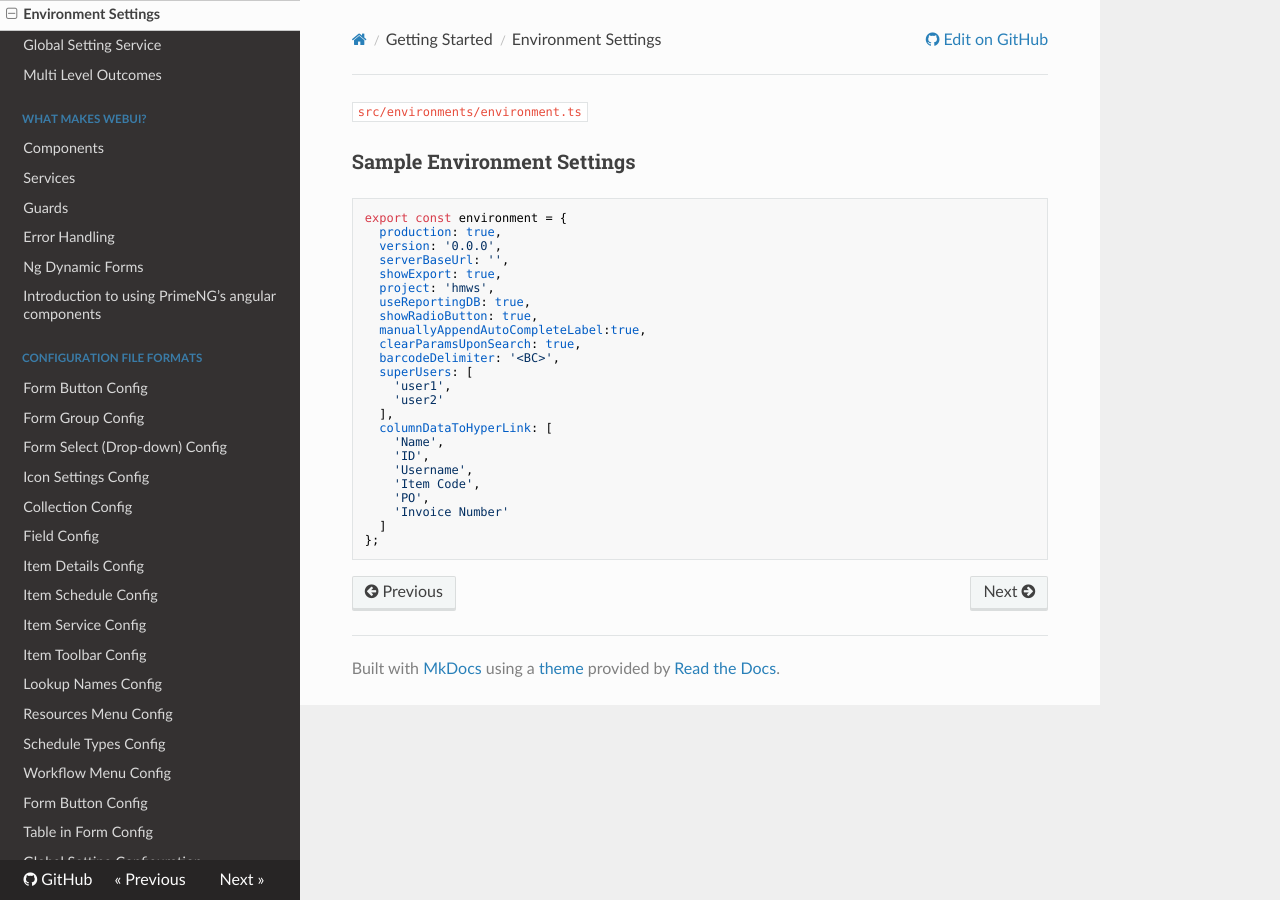
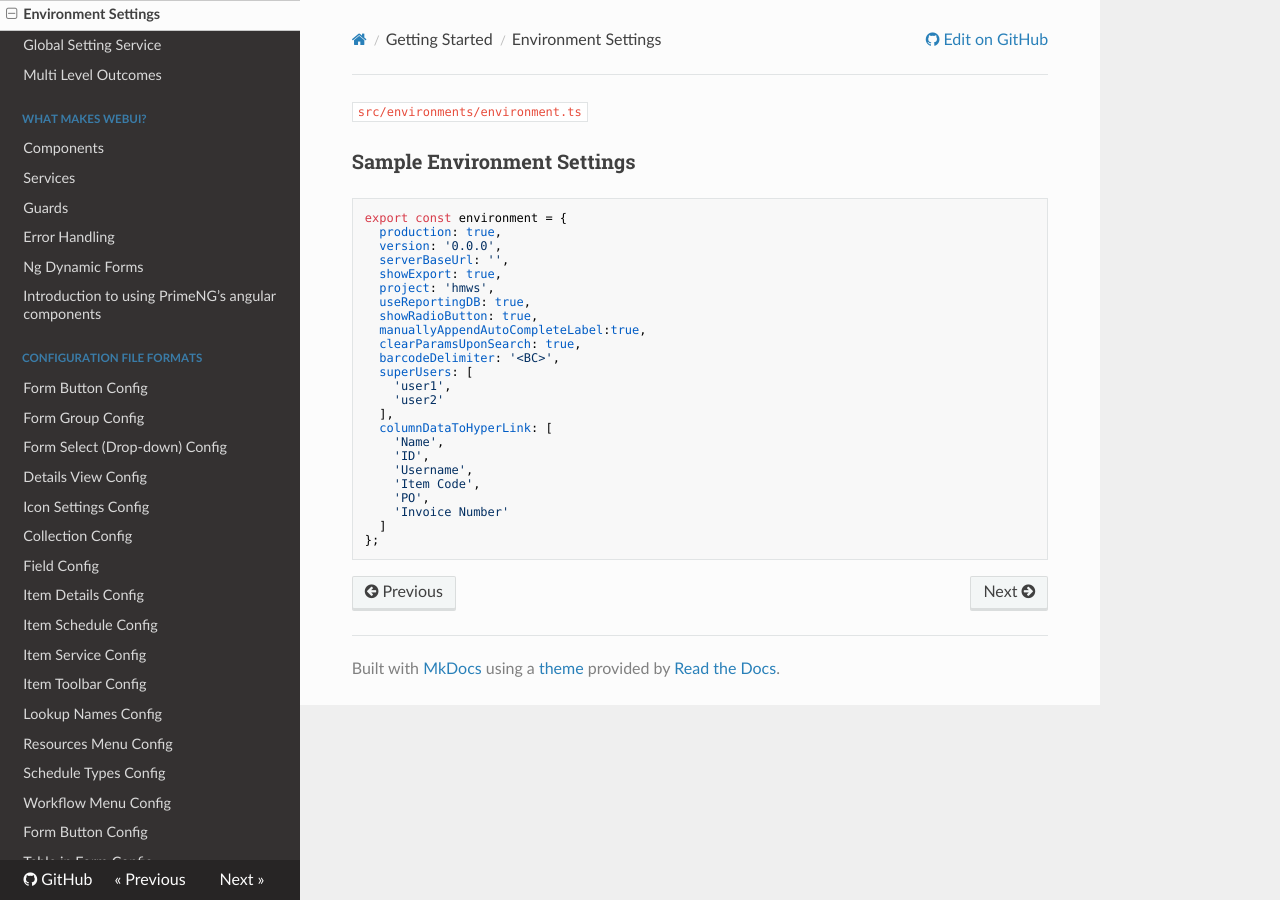
Before and after one commit to TitusTech/docs-webui, an MkDocs documentation site: the page built from docs/Environment-Settings.md, in a window 1280 px wide. Built offline with MkDocs 1.6.1, drawn with Linux system fonts in a browser that asks for light colours; nearby versions of some CDN libraries.

Commit message:
Update mkdocs.yml

```diff
--- a/mkdocs.yml
+++ b/mkdocs.yml
@@ -31,6 +31,7 @@ nav:
         - Form Button Config: configurations/Form-Button-Config.md
         - Form Group Config: configurations/Form-Group-Config.md
         - Form Select (Drop-down) Config: configurations/Form-Select-(Drop-down)-Config.md
+        - Details View Config: configurations/Details-View-Config.md
         - Icon Settings Config: configurations/Icon-Settings-Config.md
         - Collection Config: configurations/Collection-Config.md
         - Field Config: configurations/Field-Config.md
```
